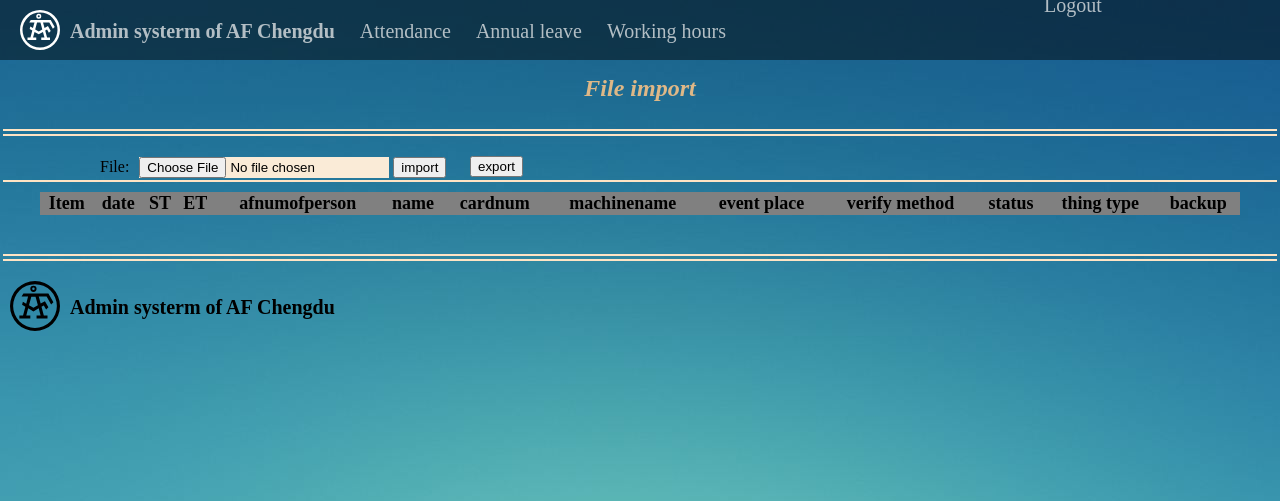
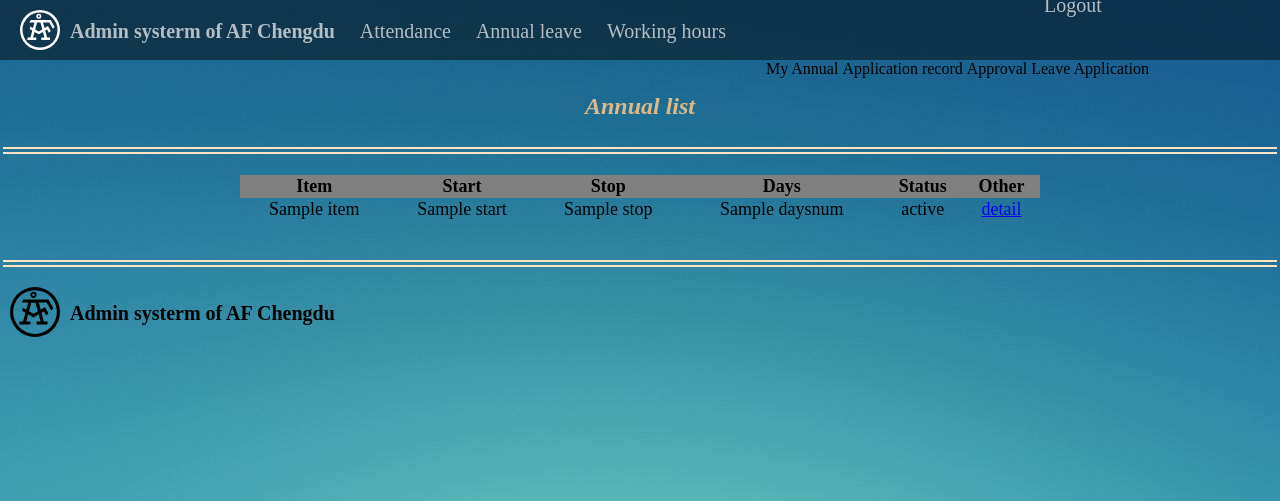
Before and after one commit to wangyi190228/django-test, a Django app: template template/test.html in a window 1280 px wide. Shown: the top 501 px of the page. Run offline with Django 3.2, Linux system fonts and the light colour scheme; the template is opened without the code that fills it: values that come from a table or form of the project are taken from there, most other values are stand-ins (such as "Sample title", 1, 10 or a date in 2020); lists and menus that the app fills with data are empty.

Commit message:
the newest code

```diff
--- a/attend/views.py
+++ b/attend/views.py
@@ -4,6 +4,8 @@ from django.http import HttpResponseRedirect
 from .forms import UploadFileForm
 import xlrd,xlwt,datetime,os
 from django.http import FileResponse
+
+
 # my attend function
 def attend(request):
     attendlist = []
@@ -79,7 +81,7 @@ def attend(request):
                     worksheet.write(rindex,cindex, attendlist[rindex-1][cindex-1])
             # 保存
             workbook.save('attend.xls')
-            return render(request, 'test.html',{'attendlist':attendlist,'form': form})
+            return render(request, 'attend/attendence.html',{'attendlist':attendlist,'form': form})
     else:
         # download file
         if 'exsubmit' in request.GET:
@@ -91,4 +93,4 @@ def attend(request):
         else:
 
             form = UploadFileForm()
-            return render(request, 'test.html',{'form': form})
+            return render(request, 'attend/attendence.html',{'form': form})
--- a/static/css/afsty.css
+++ b/static/css/afsty.css
@@ -190,3 +190,10 @@ hr
     margin-left: 470px;
     margin-top: -1.35em
 }
+
+
+.navlist ul,li{
+    display: inline;
+    list-style-type: none;
+
+}
--- a/template/attend/attendence.html
+++ b/template/attend/attendence.html
@@ -16,7 +16,7 @@
     <input name="imsubmit" type="submit" id="import" value="import"/>
   </form>
 
-  <form action="">
+  <form id="fileexport" action="">
     <input name="exsubmit" type="submit" id="export" value="export">
   </form>
 <!-- <button >export</button> -->
--- a/template/leave/fal.html
+++ b/template/leave/fal.html
@@ -6,7 +6,7 @@
     {%endblock%}
 
     {%block header%}
-    <p class="annualapp">First approval</p>
+    <p class="annualapp">Approval</p>
     {%endblock%}
 
     {%block content%}
--- a/template/leave/sal.html
+++ b/template/leave/sal.html
@@ -6,7 +6,7 @@
 {%endblock%}
 
 {%block header%}
-<p class="annualapp">Second approval</p>
+<p class="annualapp">Approval</p>
 {%endblock%}
 
 {%block content%}
--- a/template/test.html
+++ b/template/test.html
@@ -6,66 +6,47 @@
 {%endblock%}
 
 {%block header%}
-<p class="fimporttapp">File import</p>
+<nav class="navlist">
+  <ul>
+    <li>My Annual</li>
+    <li>Application record</li>
+    <li>Approval</li>
+    <li>Leave Application</li>
+  </ul>
+</nav>
+<p class="fimporttapp">Annual list</p>
 {%endblock%}
 
 {%block content%}
-<form id="fileimport" action="" method="POST" enctype="multipart/form-data">
-    {% csrf_token %}
-    {{form}}
-    <input name="imsubmit" type="submit" id="import" value="import"/>
-  </form>
 
-  <form id="fileexport" action="">
-    <input name="exsubmit" type="submit" id="export" value="export">
-  </form>
-<!-- <button >export</button> -->
+<table class="annualtab">
+    <!-- table header -->
+    <tr>
+        <th>Item</th>
+        <th>Start</th>
+        <th>Stop</th>
+        <th>Days</th>
+        <th>Status</th>
+        <th>Other</th>
+    </tr>
+   <!-- table header end -->
+<!-- table body -->
 
-<hr>
-  <table class="attendtab">
-      <tr>
-      <th>Item</th>
-      <th>date</th>
-      <th>ST</th>
-      <th>ET</th>
-      <th>afnumofperson</th>
-      <th>name</th>
-      <th>cardnum</th>
-      <th>machinename</th>
-      <th>event place</th>
-      <th>verify method</th>
-      <th>status</th>
-      <th>thing type</th>
-      <th>backup</th>
+   {% comment %}
+     {% if  %}
+   {% endcomment %}
+    <tr>
+        <td>{{item}}</td>
+        <td>{{start}}</td>
+        <td>{{stop}}</td>
+        <td>{{Daysnum}}</td>
+        <td>{{status}}</td>
+        <td><a href="#">detail</a></td>
     </tr>
-      {% for date,ST,ET,afnumofperson,name,cardnum,machinename,event_place,verify_method,status,thing_type,backup in attendlist %}
-      <tr>
-      <td>{{forloop.counter}}</td>
-      <td>{{date}}</td>
-      <td>{{ST}}</td>
-      <td>{{ET}}</td>
-      <!-- &nbsp&nbsp -->
-      <td>{{afnumofperson}}</td>
-      <!-- &nbsp&nbsp -->
-      <td>{{name}}</td>
-      <!-- &nbsp&nbsp -->
-      <td>{{cardnum}}</td>
-      <!-- &nbsp&nbsp -->
-      <td>{{machinename}}</td>
-      <!-- &nbsp&nbsp -->
-      <td>{{event_place}}</td>
-      <!-- &nbsp&nbsp -->
-      <td>{{verify_method}}</td>
-      <!-- &nbsp&nbsp -->
-      <td>{{status}}</td>
-      <!-- &nbsp&nbsp -->
-      <td>{{thing_type}}</td>
-      <!-- &nbsp&nbsp -->
-      <td>{{backup}}</td>
-      </tr>
-      {% endfor %}
-  </table>
+    {% comment %}
+      {% endif %}
+    {% endcomment %}
 
-
-
+<!-- table body end -->
+</table>
 {%endblock%}
```
Also changed, not shown: leave/views.py (+18 -20 lines), template/leave/annuallist.html (+8 -0 lines).
